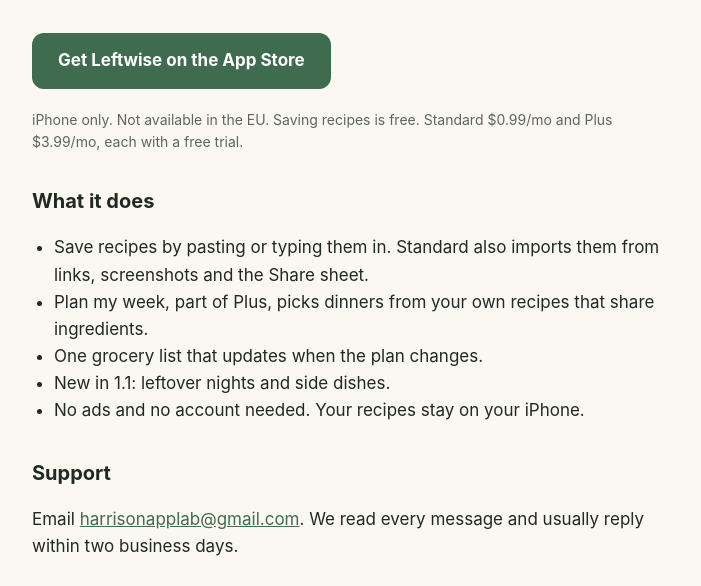
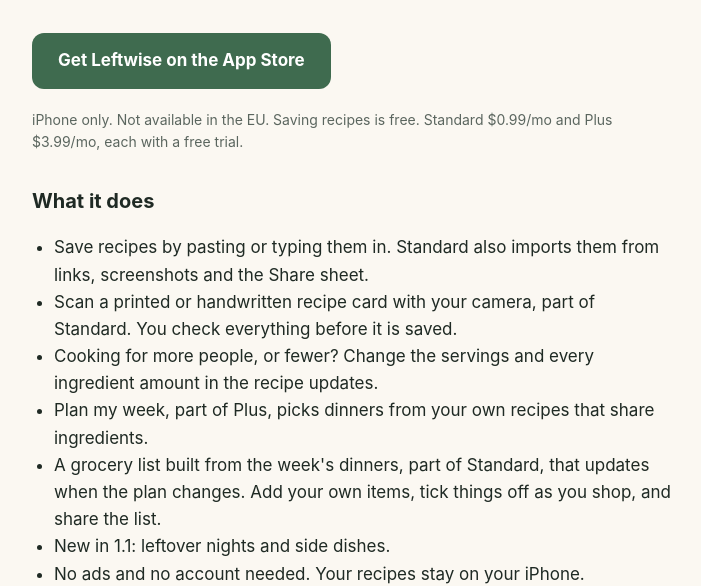
Before and after one commit to harrisonaustin3241993-dev/saddie-sites, a plain HTML site: page app-001/index.html in a window 1280 px wide. Shown: the part 215-801 px from the top of the page, without its empty margins (288-989 px from the left). Drawn offline with Linux system fonts and the light colour scheme.

Commit message:
app-001: landing page lists camera scan, servings and your own grocery items
All three are in the live 1.1 build and were not mentioned on the page.
Standard features are named as Standard; servings is on every plan.

Co-Authored-By: Claude Fable 5.2 <noreply@anthropic.com>
Claude-Session: https://claude.ai/code/session_01ELsWAn4gQagDdePXJsLLuT

```diff
--- a/app-001/index.html
+++ b/app-001/index.html
@@ -33,8 +33,10 @@ for (const a of document.querySelectorAll('a[href*="apps.apple.com"]')) {
 <h2>What it does</h2>
 <ul>
 <li>Save recipes by pasting or typing them in. Standard also imports them from links, screenshots and the Share sheet.</li>
+<li>Scan a printed or handwritten recipe card with your camera, part of Standard. You check everything before it is saved.</li>
+<li>Cooking for more people, or fewer? Change the servings and every ingredient amount in the recipe updates.</li>
 <li>Plan my week, part of Plus, picks dinners from your own recipes that share ingredients.</li>
-<li>One grocery list that updates when the plan changes.</li>
+<li>A grocery list built from the week's dinners, part of Standard, that updates when the plan changes. Add your own items, tick things off as you shop, and share the list.</li>
 <li>New in 1.1: leftover nights and side dishes.</li>
 <li>No ads and no account needed. Your recipes stay on your iPhone.</li>
 </ul>
```
